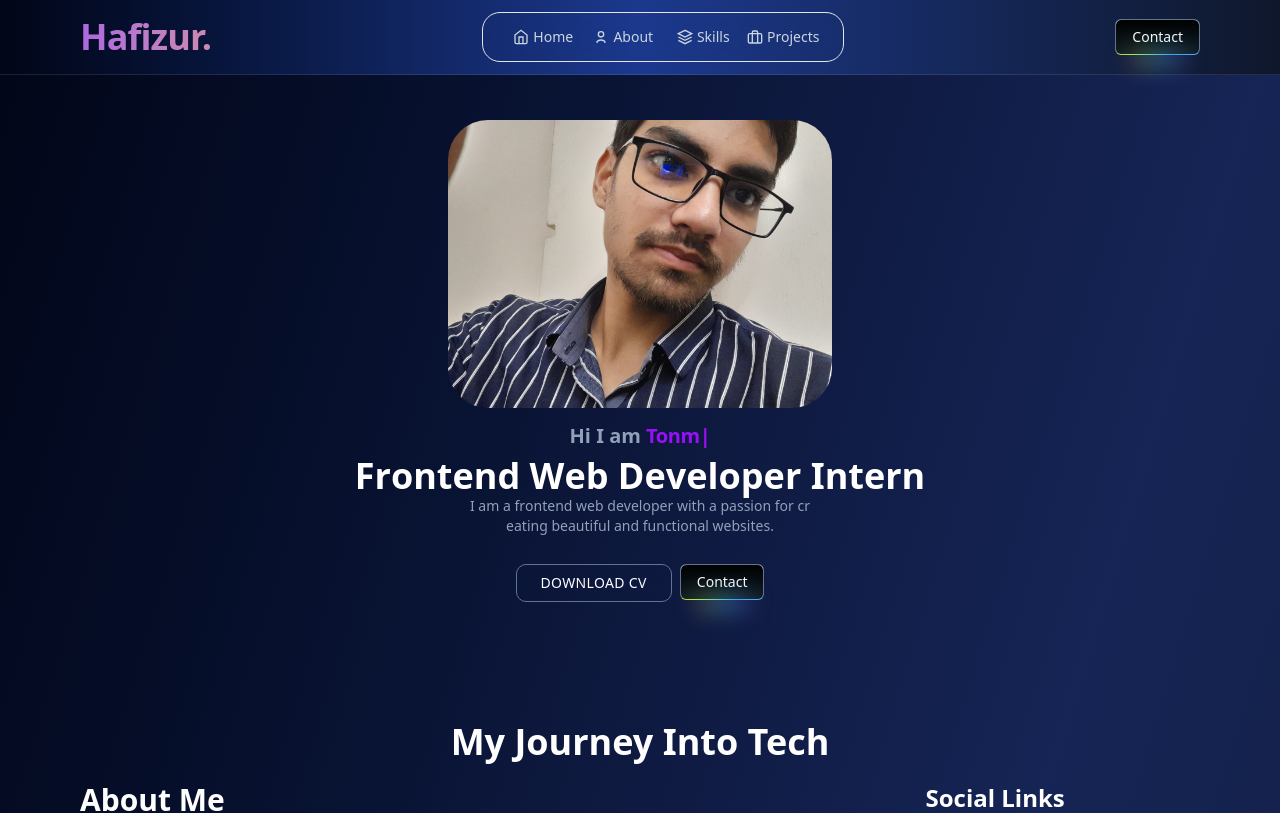
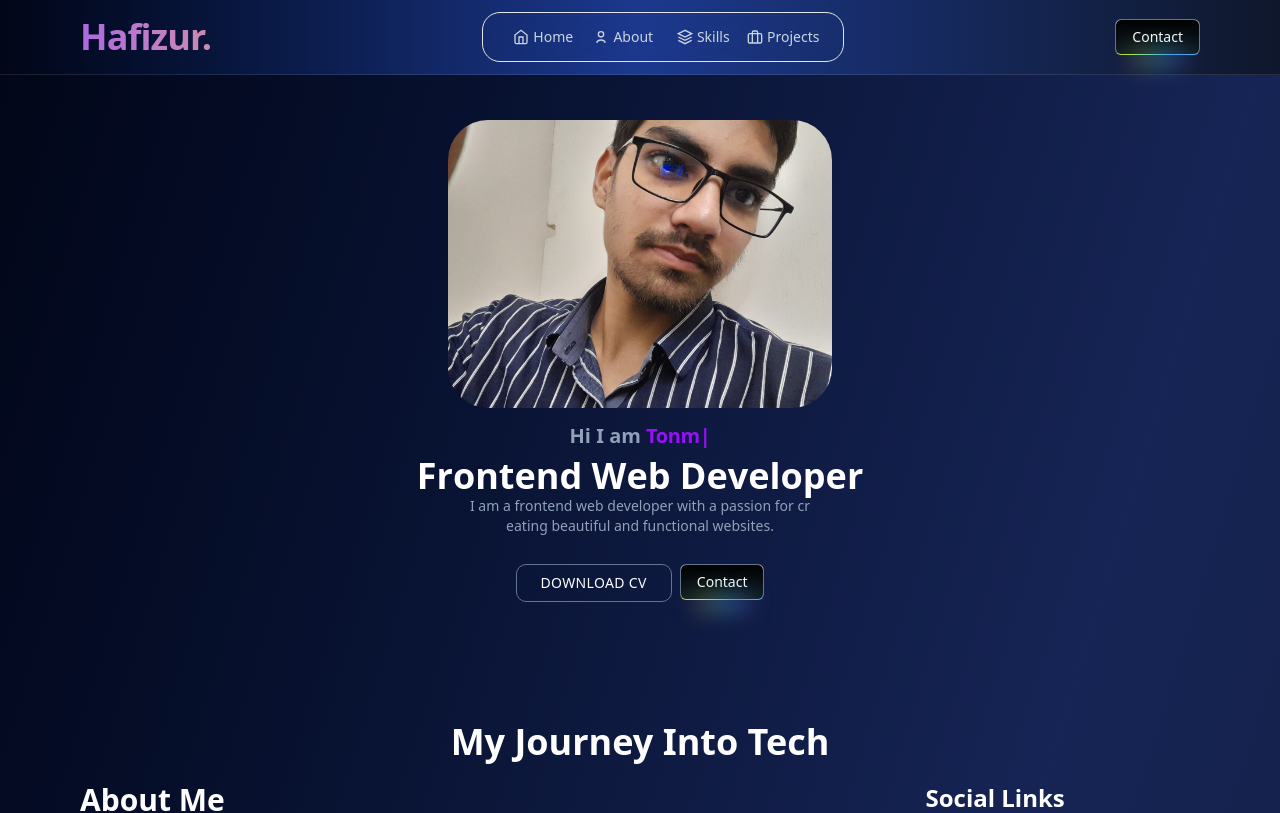
Before and after one commit to tonmoystark/hafizur-frontend-web-developer, a React (Vite) app: page / in a window 1280 px wide. Shown: the top 813 px of the page. Built offline with nearby package versions, Linux system fonts and the light colour scheme.

Commit message:
header title has been updated

```diff
--- a/src/components/Home/Home.tsx
+++ b/src/components/Home/Home.tsx
@@ -69,7 +69,7 @@ const Home = () => {
         }}
         by="character"
       >
-        Frontend Web Developer Intern
+        Frontend Web Developer
       </TextAnimate>
       <TextAnimate
         animation="blurInUp"
```
